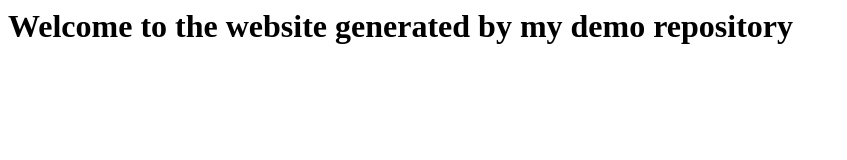
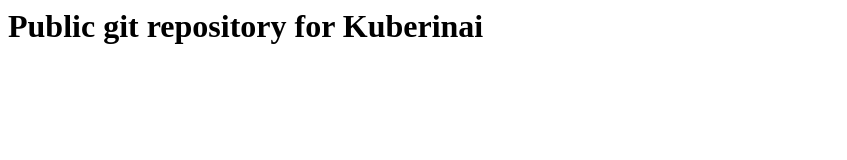
Before and after one commit to kuberinai/kuberin-public, a website: page index.html in a window 1280 px wide. Shown: the whole page, without its empty margins (0-847 px from the left). Drawn offline with Linux system fonts and the light colour scheme.

Commit message:
commit: Initial commit for logos.

```diff
--- a/index.html
+++ b/index.html
@@ -1 +1 @@
-<h1>Welcome to the website generated by my demo repository</h1>
+<h1>Public git repository for Kuberinai</h1>
--- a/package.json
+++ b/package.json
@@ -1,5 +1,5 @@
 {
-  "name": "demo-repo",
+  "name": "public-repo",
   "version": "0.2.0",
   "description": "A sample package.json",
   "dependencies": {
```
Also changed, not shown: logos/turtle-logo-bw.jpg (added), logos/turtle-logo-bw.png (added).
